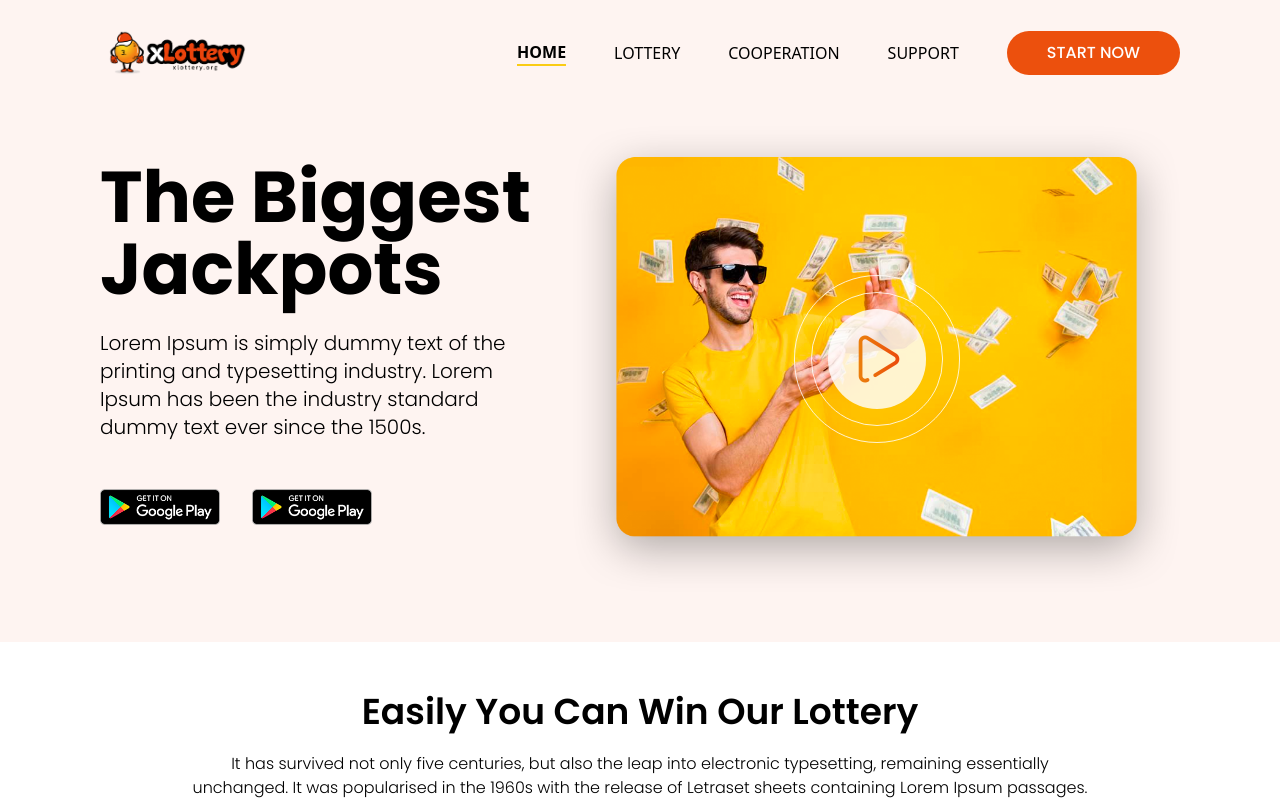
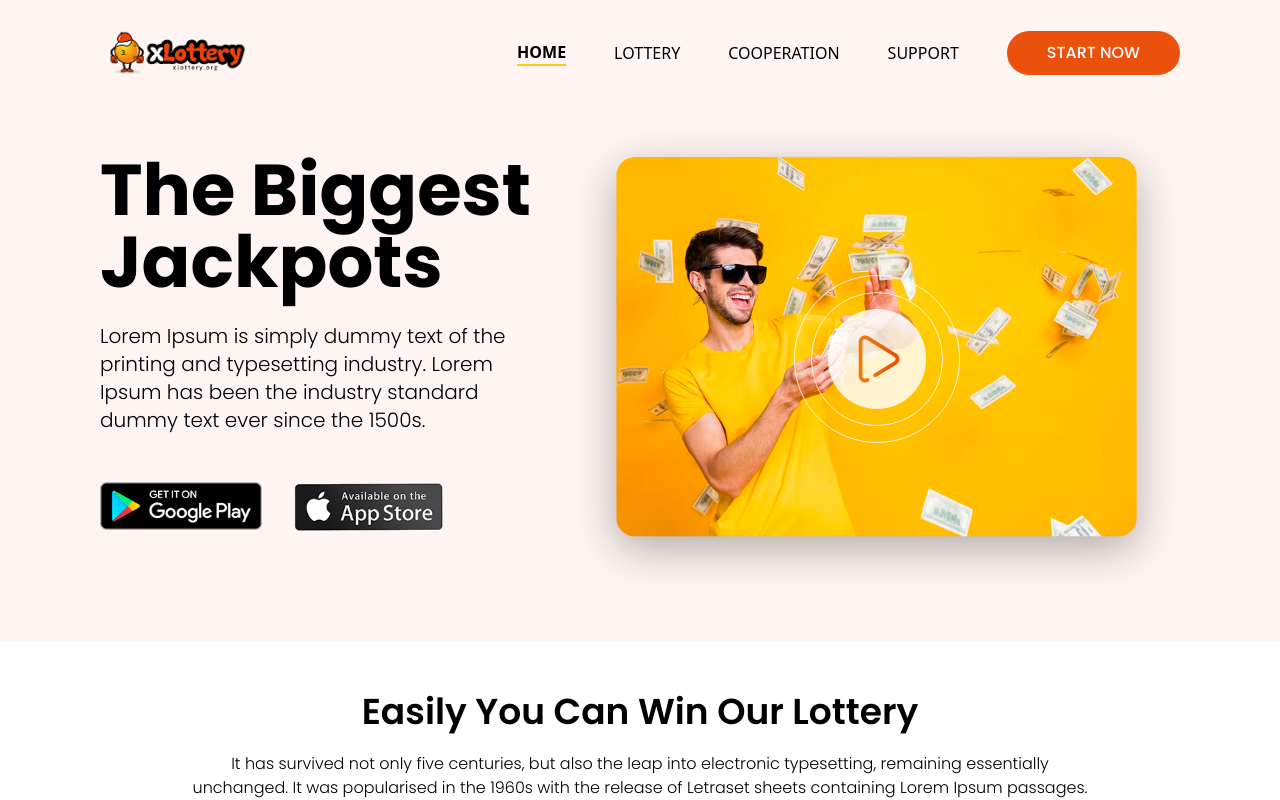
Before and after one commit to haris-75/x-lottery, a React (Vite) app: page / in a window 1280 px wide. Shown: the top 800 px of the page. Built offline with nearby package versions, Linux system fonts and the light colour scheme.

Commit message:
Finalized ParallelX For Bg Images

```diff
--- a/src/App.jsx
+++ b/src/App.jsx
@@ -4,8 +4,6 @@ import HomePage from './pages/Home';
 import LotteryLifeCycle from './pages/LotterLifeCycle';
 import WelcomePage from './pages/Welcome';
 import WhyPage from './pages/WhyPage';
-import WinPage from './pages/WinPage';
-import WomenAd from './pages/WomenAd';
 
 function App() {
   return (
@@ -13,9 +11,7 @@ function App() {
       <Navbar />
       <HomePage />
       <LotteryLifeCycle />
-      {/* <WomenAd /> */}
       <WelcomePage />
-      <WinPage />
       <WhyPage />
       <Footer />
     </>
--- a/src/index.css
+++ b/src/index.css
@@ -15,6 +15,22 @@ html {
   background-position: center;
   background-repeat: no-repeat;
   background-size: cover;
+}
+.parallax-prize {
+  background-image: url('./assets/bigwinbg.png');
+  height: 100%;
+  background-attachment: fixed;
+  background-position: center;
+  background-repeat: no-repeat;
+  background-size: cover;
+}
+.parallax-prize.gradient {
+  background-image: linear-gradient(
+      to right,
+      rgb(108 6 88),
+      rgb(108 6 88 / 40%)
+    ),
+    url('./assets/bigwinbg.png');
 }
 
 /* Slider Animation */
--- a/src/pages/Home.jsx
+++ b/src/pages/Home.jsx
@@ -1,7 +1,7 @@
 import HomePageImage from '../assets/hero-image.png';
 import Container from '../components/Container';
 import googlePlay from '../assets/googleplay.png';
-import appStore from '../assets/googleplay.png';
+import appStore from '../assets/appstore.png';
 import play from '../assets/play.png';
 import { useState } from 'react';
 import VideoModal from '../components/VideoModal';
@@ -33,20 +33,28 @@ export default function HomePage() {
           </div>
 
           <div className='flex md:gap-8 gap-2 sm:justify-normal justify-center'>
-            <div>
+            <a
+              href='https://play.google.com/store'
+              target='_blank'
+              rel='noreferrer'
+            >
               <img
-                className='lg:w-[120px] md:w-[100px] w-[100px]'
+                className='lg:w-[162px] w-[108px]'
                 src={googlePlay}
                 alt='google-play-button'
               />
-            </div>
-            <div>
+            </a>
+            <a
+              href='https://www.apple.com/app-store'
+              target='_blank'
+              rel='noreferrer'
+            >
               <img
-                className='lg:w-[120px] md:w-[100px] w-[100px]'
+                className='lg:w-[150px] w-[100px]'
                 src={appStore}
                 alt='app-store-button'
               />
-            </div>
+            </a>
           </div>
         </div>
         <div className='my-auto relative xl:w-[840px] lg:w-[740px] md:w-[480px] sm:w-[250px]'>
--- a/src/pages/WhyPage.jsx
+++ b/src/pages/WhyPage.jsx
@@ -35,10 +35,9 @@ const ItemCard = ({ title, text }) => (
   </div>
 );
 
-export default function WhyPage() {
-  return (
-    <Container id='cooperation'>
-      <div className='flex flex-col justify-between items-center pt-[50px] pb-[150px] md:gap-6 gap-5'>
+const WhyTextContainer = () => (
+  <Container>
+    <div className='flex flex-col justify-between items-center pt-[50px] pb-[150px] md:gap-6 gap-5 text-white'>
       <h1 className='font-semibold lg:text-4xl md:text-2xl text-xl'>
         Why Choose xLottery
       </h1>
@@ -65,4 +64,35 @@ export default function WhyPage() {
     </div>
   </Container>
 );
+
+const WinTextContainer = () => (
+  <div className='relative sm:absolute sm:top-0 text-center py-4 sm:m-0 m-auto sm:w-1/2 h-full sm:left-1/2'>
+    <div className='relative sm:absolute sm:top-1/2 sm:left-1/2 sm:-translate-x-1/2 sm:-translate-y-1/2 text-center w-[70%] max-w-[800px] sm:text-white text-dark py-4 sm:m-0 m-auto '>
+      <h1 className='font-bold xl:text-6xl lg:text-5xl md:text-4xl text-2xl lg:mb-7 md:mb-4 mb-2'>
+        Eleifend, viverra erat a tempus.
+      </h1>
+      <p className='lg:text-base text-sm'>
+        It has survived not only five centuries, but also the leap into
+        electronic typesetting, remaining essentially unchanged. It was
+        popularised in the 1960s with the release of Letraset sheets.It has
+        survived not only five centuries.
+      </p>
+    </div>
+  </div>
+);
+
+export default function WhyPage() {
+  return (
+    <section id='cooperation'>
+      <div className='parallax-prize'>
+        <Container className='relative xl:h-[800px] lg:h-[700px] md:h-[500px] sm:h-[350px] h-[250px]'>
+          <WinTextContainer />
+        </Container>
+      </div>
+
+      <div className='parallax-prize gradient'>
+        <WhyTextContainer />
+      </div>
+    </section>
+  );
 }
--- a/src/pages/WinPage.jsx
+++ /dev/null
@@ -1,29 +0,0 @@
-import background from '../assets/bigwinbg.png';
-
-export default function WinPage() {
-  return (
-    <section
-      id='big-win'
-      className='relative'
-    >
-      <img
-        className='w-screen sm:block hidden'
-        src={background}
-        alt='big-win-prize'
-      />
-      <div className='relative sm:absolute sm:top-0 text-center py-4 sm:m-0 m-auto sm:w-1/2 h-full sm:left-1/2'>
-        <div className='relative sm:absolute sm:top-1/2 sm:left-1/2 sm:-translate-x-1/2 sm:-translate-y-1/2 text-center w-[70%] max-w-[800px] sm:text-white text-dark py-4 sm:m-0 m-auto '>
-          <h1 className='font-bold xl:text-6xl lg:text-5xl md:text-4xl text-2xl lg:mb-7 md:mb-4 mb-2'>
-            Eleifend, viverra erat a tempus.
-          </h1>
-          <p className='lg:text-base text-sm'>
-            It has survived not only five centuries, but also the leap into
-            electronic typesetting, remaining essentially unchanged. It was
-            popularised in the 1960s with the release of Letraset sheets.It has
-            survived not only five centuries.
-          </p>
-        </div>
-      </div>
-    </section>
-  );
-}
```
Also changed, not shown: src/assets/appstore.png (added). Lines whose indentation alone changed are shown as unchanged.
